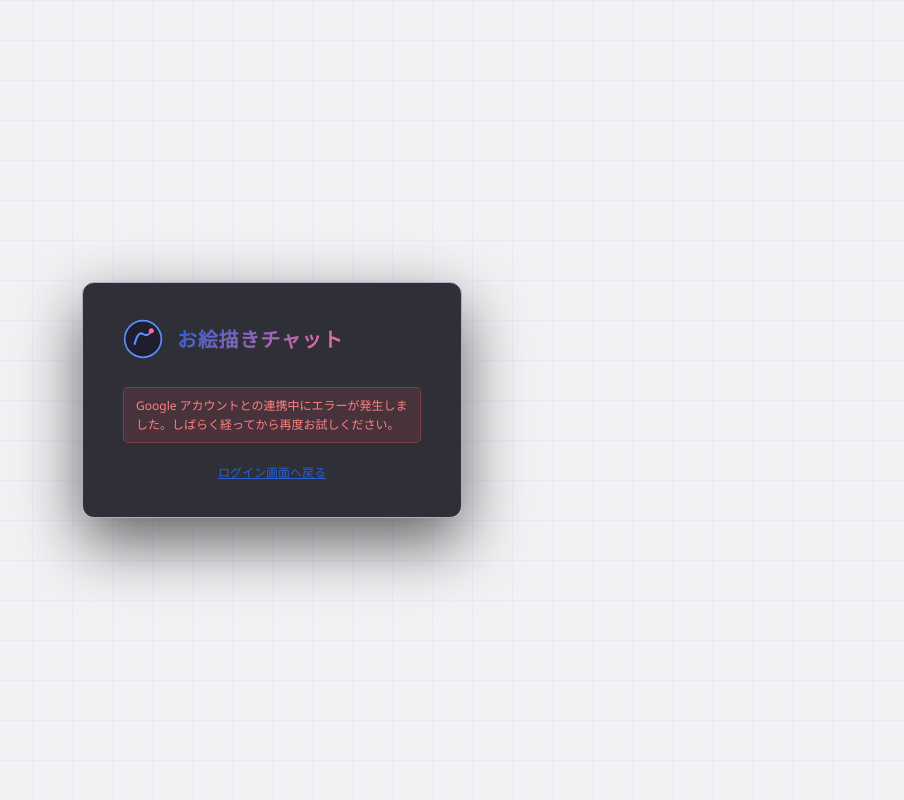
After one commit to anbuttersand0206/oekaki-chat-neo, a Django app: template backend/templates/socialaccount/authentication_error.html in a window 1280 px wide. The commit adds this page. Shown: the whole page, without its empty margins (368-1272 px from the left). Run offline with Django 5.2, Linux system fonts and the light colour scheme; the template is opened without the code that fills it, so the values that code supplies are empty; parts of the project's set-up code (start-up, migrations or seed data) failed here and were passed over.

Commit message:
Google SSO 認証バグ修正と登録仕様調整

```diff
--- a/backend/templates/base.html
+++ b/backend/templates/base.html
@@ -5,15 +5,164 @@
   <meta name="viewport" content="width=device-width, initial-scale=1.0">
   <title>お絵描きチャット</title>
   <style>
-    body { font-family: system-ui, sans-serif; background: #111114; color: #d8d8e8;
-           display: flex; align-items: center; justify-content: center; min-height: 100vh; margin: 0; }
-    .card { background: rgba(26,26,36,.9); border: 1px solid #42424e; border-radius: 12px;
-            padding: 36px 40px; max-width: 400px; width: 100%; text-align: center; }
-    h2 { color: #5b8fff; margin-bottom: 16px; }
-    p  { color: #8888a0; font-size: 14px; }
-    a  { color: #5b8fff; }
-    .error { color: #ff8080; background: rgba(255,80,80,.12); border: 1px solid rgba(255,80,80,.3);
-             border-radius: 5px; padding: 10px; margin-top: 16px; font-size: 13px; }
+    /* ── CSS 変数（SPA の main.css と揃える） ───────────── */
+    :root {
+      --bg-root:  #111114;
+      --bg-input: #2a2a32;
+      --border:   #36363f;
+      --border2:  #42424e;
+      --text:     #d8d8e8;
+      --text2:    #8888a0;
+      --accent:   #5b8fff;
+      --accent2:  #7aa3ff;
+    }
+    @media (prefers-color-scheme: light) {
+      :root {
+        --bg-root:  #f2f2f5;
+        --bg-input: #d8d8e2;
+        --border:   #c4c4d0;
+        --border2:  #b0b0c0;
+        --text:     #1a1a2e;
+        --text2:    #56566e;
+        --accent:   #2a60d2;
+        --accent2:  #4476e8;
+      }
+    }
+
+    *, *::before, *::after { box-sizing: border-box; margin: 0; padding: 0; }
+
+    body {
+      font-family: 'Segoe UI', 'Hiragino Sans', 'Meiryo', system-ui, sans-serif;
+      font-size: 13px;
+      background: var(--bg-root);
+      color: var(--text);
+      min-height: 100vh;
+      display: flex;
+      align-items: center;
+      justify-content: center;
+      padding: 24px;
+    }
+
+    /* SPA のグリッド背景を疑似要素で再現する */
+    body::before {
+      content: '';
+      position: fixed; inset: 0;
+      background-image:
+        linear-gradient(rgba(91,143,255,.06) 1px, transparent 1px),
+        linear-gradient(90deg, rgba(91,143,255,.06) 1px, transparent 1px);
+      background-size: 40px 40px;
+      pointer-events: none;
+    }
+
+    /* ── カード（SPA の .room-dialog に対応） ─────────── */
+    .card {
+      position: relative;
+      background: rgba(26,26,36,.9);
+      border: 1px solid var(--border2);
+      border-radius: 12px;
+      padding: 36px 40px;
+      width: 380px;
+      max-height: 90vh;
+      overflow-y: auto;
+      backdrop-filter: blur(12px);
+      box-shadow: 0 24px 64px rgba(0,0,0,.6);
+    }
+
+    /* ── ロゴ（SPA の .room-logo に対応） ─────────────── */
+    .room-logo {
+      display: flex;
+      align-items: center;
+      gap: 14px;
+      margin-bottom: 28px;
+    }
+    .room-logo h1 {
+      font-size: 20px;
+      font-weight: 700;
+      letter-spacing: .04em;
+      background: linear-gradient(135deg, var(--accent), #ff6b9d);
+      -webkit-background-clip: text;
+      -webkit-text-fill-color: transparent;
+    }
+
+    /* ── フォームフィールド（SPA の .field-group に対応） */
+    .field-group {
+      display: flex;
+      flex-direction: column;
+      gap: 4px;
+    }
+    .field-group + .field-group { margin-top: 16px; }
+
+    .field-group label {
+      font-size: 11px;
+      color: var(--text2);
+    }
+    .field-group .hint {
+      font-size: 10px;
+      color: var(--text2);
+      opacity: .7;
+    }
+    /* allauth が生成する <input> は CSS セレクターで一括スタイル適用する */
+    .field-group input {
+      width: 100%;
+      padding: 8px 10px;
+      background: var(--bg-input);
+      border: 1px solid var(--border);
+      border-radius: 5px;
+      color: var(--text);
+      font-size: 13px;
+      outline: none;
+      transition: border-color .15s;
+    }
+    .field-group input:focus { border-color: var(--accent); }
+
+    /* ── ボタン（SPA の .primary-btn に対応） ─────────── */
+    .primary-btn {
+      display: block;
+      width: 100%;
+      padding: 10px;
+      margin-top: 24px;
+      background: var(--accent);
+      border: none;
+      border-radius: 6px;
+      color: #fff;
+      font-size: 13px;
+      font-weight: 600;
+      cursor: pointer;
+      transition: background .15s;
+    }
+    .primary-btn:hover { background: var(--accent2); }
+
+    /* ── エラー（SPA の .error-msg に対応） ────────────── */
+    .error-msg {
+      margin-top: 8px;
+      padding: 8px 12px;
+      background: rgba(255,80,80,.12);
+      border: 1px solid rgba(255,80,80,.3);
+      border-radius: 5px;
+      color: #ff8080;
+      font-size: 12px;
+      line-height: 1.6;
+    }
+
+    /* ── サブテキスト・ナビゲーション ─────────────────── */
+    .hint-text {
+      font-size: 13px;
+      color: var(--text2);
+      margin-bottom: 20px;
+      line-height: 1.6;
+    }
+    .auth-switch {
+      margin-top: 20px;
+      text-align: center;
+      font-size: 12px;
+      color: var(--text2);
+    }
+    a, .link-btn {
+      color: var(--accent);
+      text-decoration: underline;
+      font-size: 12px;
+    }
+    a:hover, .link-btn:hover { color: var(--accent2); }
   </style>
 </head>
 <body>
--- /dev/null
+++ b/backend/templates/socialaccount/authentication_error.html
@@ -0,0 +1,28 @@
+{% extends "base.html" %}
+{% block content %}
+
+<div class="room-logo">
+  <svg width="40" height="40" viewBox="0 0 48 48" fill="none" aria-hidden="true">
+    <circle cx="24" cy="24" r="22" fill="#1e1e2e" stroke="#5b8fff" stroke-width="2"/>
+    <path d="M14 30 Q18 14 24 18 Q30 22 34 14" stroke="#5b8fff" stroke-width="2.5" fill="none" stroke-linecap="round"/>
+    <circle cx="34" cy="14" r="3" fill="#ff6b9d"/>
+  </svg>
+  <h1>お絵描きチャット</h1>
+</div>
+
+{% if error_type == 'email_taken' %}
+  <div class="error-msg">
+    このメールアドレスはすでに登録されています。<br>
+    メールアドレスとパスワードでログインするか、別の Google アカウントをご利用ください。
+  </div>
+{% else %}
+  <div class="error-msg">
+    Google アカウントとの連携中にエラーが発生しました。しばらく経ってから再度お試しください。
+  </div>
+{% endif %}
+
+<div class="auth-switch">
+  <a href="/">ログイン画面へ戻る</a>
+</div>
+
+{% endblock %}
--- a/docker-compose.yml
+++ b/docker-compose.yml
@@ -36,6 +36,9 @@ services:
       PGPASSWORD: ${POSTGRES_PASSWORD:-oekaki_secret}
       GOOGLE_CLIENT_ID: ${GOOGLE_CLIENT_ID:-}
       GOOGLE_CLIENT_SECRET: ${GOOGLE_CLIENT_SECRET:-}
+      # ローカル開発は HTTP のため http を渡す。
+      # 本番 HTTPS 環境では .env で ACCOUNT_DEFAULT_HTTP_PROTOCOL=https を設定すること。
+      ACCOUNT_DEFAULT_HTTP_PROTOCOL: ${ACCOUNT_DEFAULT_HTTP_PROTOCOL:-http}
       EMAIL_BACKEND: ${EMAIL_BACKEND:-django.core.mail.backends.console.EmailBackend}
     depends_on:
       postgres:
```
Also changed, not shown: backend/accounts/adapters.py (added, +36 -0 lines), backend/oekaki/settings.py (+17 -1 lines), backend/templates/socialaccount/signup.html (+57 -9 lines), README.md, 3 other files.
